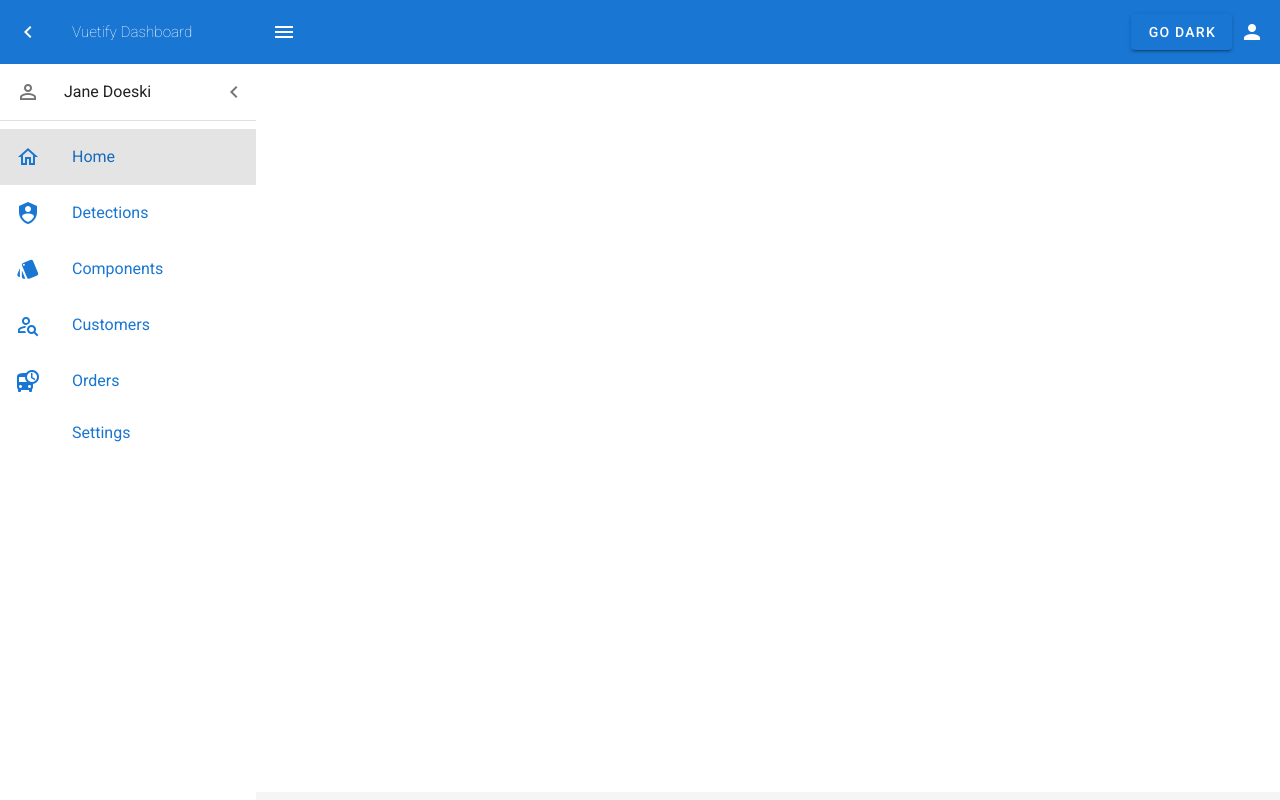
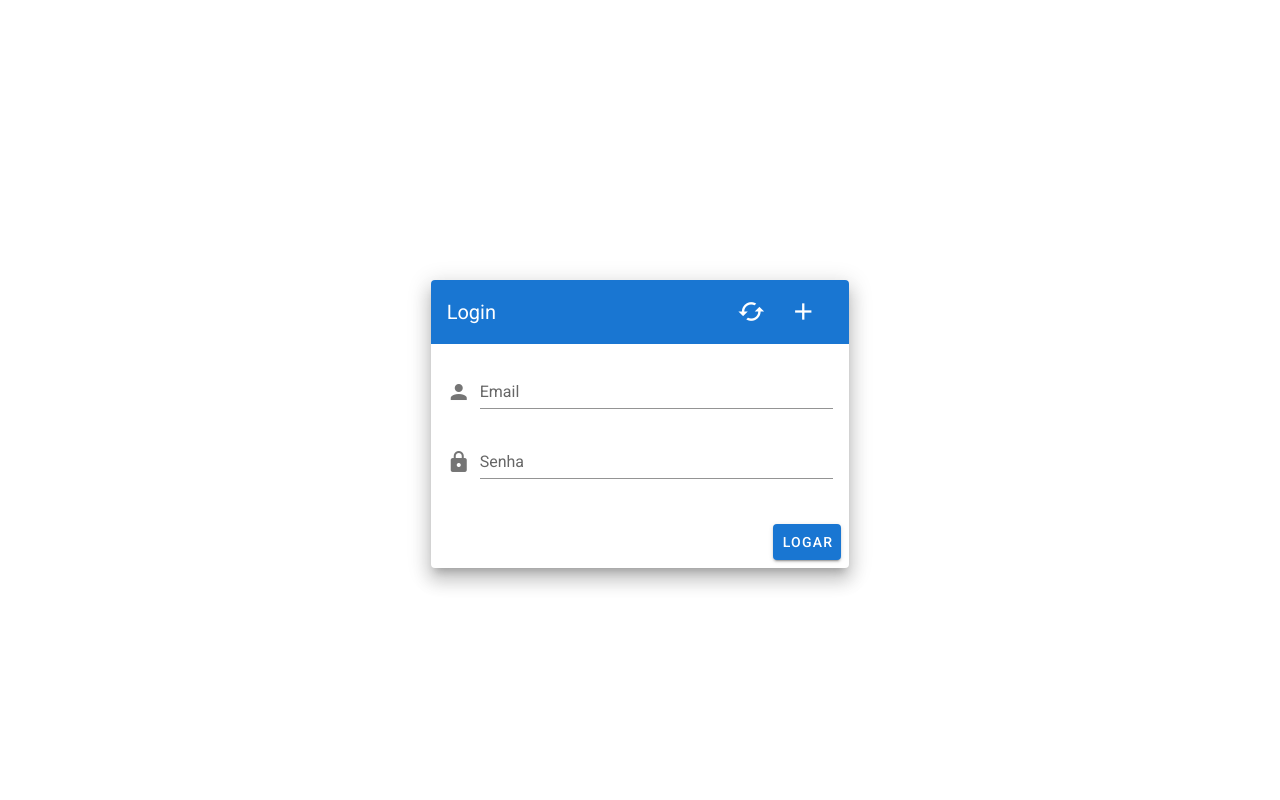
Before and after one commit to murilo2001/controle-gastos-pessoais, a Vue app in the folder frontend/: page /login in a window 1280 px wide. Shown: the top 800 px of the page. Built offline with nearby package versions, Linux system fonts and the light colour scheme.

Commit message:
Conexao com backend criado com axios, tela de login iniciada e rotas por autenticação definidas.

```diff
--- a/frontend/src/App.vue
+++ b/frontend/src/App.vue
@@ -3,8 +3,8 @@
     <div class="container grid-lg">
       <header class="navbar">
         <section class="navbar-section">
-          <router-link to="/" class="btn btn-link">Home</router-link>
-          <router-link to="/controle-gastos" class="btn btn-link">Controle Gastos</router-link>
+          <!-- <router-link to="/" class="btn btn-link">Home</router-link>
+          <router-link to="/controle-gastos" class="btn btn-link">Controle Gastos</router-link> -->
         </section>
       </header>
     </div>
--- /dev/null
+++ b/frontend/src/components/login/Login.vue
@@ -0,0 +1,115 @@
+<template>
+  <v-app id="inspire">
+    <v-content>
+      <v-container
+        fluid
+        fill-height
+      >
+        <v-layout
+          align-center
+          justify-center
+        >
+          <v-flex
+            xs12
+            sm8
+            md4
+          >
+            <v-card class="elevation-12">
+              <v-toolbar
+                color="primary"
+                dark
+                flat
+              >
+                <v-toolbar-title>Login</v-toolbar-title>
+                <v-spacer></v-spacer>
+                <v-tooltip bottom>
+                  <template v-slot:activator="{ on }">
+                    <v-btn
+                      href="#"
+                      icon
+                      large
+                      target="_blank"
+                      v-on="on"
+                    >
+                      <v-icon>mdi-cached</v-icon>
+                    </v-btn>
+                  </template>
+                  <span>Esqueci a senha</span>
+                </v-tooltip>
+                <v-tooltip right>
+                  <template v-slot:activator="{ on }">
+                    <v-btn
+                      icon
+                      large
+                      href="#"
+                      target="_blank"
+                      v-on="on"
+                      class="mx-2"
+                    >
+                      <v-icon>mdi-plus</v-icon>
+                    </v-btn>
+                  </template>
+                  <span>Registrar</span>
+                </v-tooltip>
+              </v-toolbar>
+              <v-card-text>
+                <v-form>
+                  <v-text-field
+                    label="Email"
+                    name="email"
+                    prepend-icon="mdi-account"
+                    type="text"
+                    v-model="email"
+                  ></v-text-field>
+
+                  <v-text-field
+                    id="senha"
+                    label="Senha"
+                    name="senha"
+                    prepend-icon="mdi-lock"
+                    type="senha"
+                    v-model="senha"
+                  ></v-text-field>
+                </v-form>
+              </v-card-text>
+              <v-card-actions>
+                <v-spacer></v-spacer>
+                <v-btn @click="autenticar" color="primary">Logar</v-btn>
+              </v-card-actions>
+            </v-card>
+          </v-flex>
+        </v-layout>
+      </v-container>
+    </v-content>
+</v-app>
+</template>
+
+<script>
+import UsuariosService from '../../services/UsuariosService';
+
+export default {
+    name: 'Login',
+
+    data() {
+        return {
+            email: "",
+            senha: ""
+        }
+    },
+    methods: {
+        autenticar() {
+            localStorage.clear();
+            UsuariosService.postLogar(this.email,this.senha).then(response => {
+                let user = {
+                    id: response.data.usuario.id,
+                    nome: response.data.usuario.nome,
+                    email: response.data.usuario.email
+                };
+                localStorage.setItem('user', JSON.stringify(user))
+            }).catch(error => {
+            console.error('error: ', error);
+            });
+        }
+    }
+}
+</script>
--- /dev/null
+++ b/frontend/src/config/BackendTokens.js
@@ -0,0 +1,3 @@
+export default {
+    backend: 'eyJhbGciOiJIUzI1NiIsInR5cCI6IkpXVCJ9.eyJpZCI6MiwiaWF0IjoxNjE5MjM5NjQ1LCJleHAiOjE2MTkzMjYwNDV9.F5JtmTOCpXu2e60YM0fbMZVPdmAl7g48dPDJcDCKe7o',
+}
--- a/frontend/src/router/index.js
+++ b/frontend/src/router/index.js
@@ -2,23 +2,60 @@ import Vue from 'vue';
 import Router from 'vue-router';
 
 import Home from '@/views/Home';
+import Login from '@/views/login/Index';
 import ControleGastos from '@/views/controleGastos/Index';
 
 Vue.use(Router);
 
-const routes = [
+const router = new Router({
+    mode: 'history', /* mode: 'history' oculta o # da url */
+    routes: [
+        {
+            name: 'login',
+            path: '/login',
+            component: Login,
+        },
         {
             name: 'home',
             path: '/',
             component: Home,
+            meta: {
+                requiresAuth: true,
+                breadcrumb: [
+                  { name: "Dashboard"}
+                ]
+              },
         },
         {
             name: 'controle-gastos',
             path: '/controle-gastos',
-        component: ControleGastos
+            component: ControleGastos,
+            meta: {
+                requiresAuth: true,
+                breadcrumb: [
+                  { name: "Contabilidade"}
+                ]
+              },
         }
     ]
+});
 
-const router = new Router({ routes });
+router.beforeEach((to, from, next) => {
+    const requiresAuth = to.matched.some(record => record.meta.requiresAuth)
+    const userLocalStorage = localStorage.getItem('user')
+    let isAuthenticated = false;
+
+    let user = null
+    if(userLocalStorage != "undefined"){
+      user = JSON.parse(localStorage.getItem('user'))
+      isAuthenticated = user != null ? true : false;
+    }
+
+    if (requiresAuth && !isAuthenticated) {
+      next("/login")
+    } else {
+      next();
+    }
+});
 
 export default router;
--- /dev/null
+++ b/frontend/src/services/APIService.js
@@ -0,0 +1,47 @@
+import axios from 'axios';
+import tokens from '@/config/BackendTokens';
+import router from '@/router/index.js'
+
+export default {
+
+    apiCall() {
+        const baseURL = 'http://localhost:3333';
+        const token = tokens;
+
+        let call = axios.create({
+            baseURL,
+            headers: {
+                'Content-Type': 'application/json',
+                'Accept': 'application/json',
+                'Authorization': `Bearer ${token}`
+            },
+            timeout: 60 * 4 * 1000
+        });
+
+        call.interceptors.response.use(
+            response => {
+                if (response.status === 200 || response.status === 201) {
+                    return Promise.resolve(response)
+                } else {
+                    return Promise.reject(response)
+                }
+            },
+            error => {
+                if (error.response.status) {
+                    switch (error.response.status) {
+                        case 401:
+                            router.push({ name: 'login' })
+                            break
+                        case 403:
+                            router.push({ name: 'login' })
+                            break
+                    }
+                    return Promise.reject(error.response)
+                }
+            },
+        )
+
+        return call
+
+    },
+}
--- /dev/null
+++ b/frontend/src/services/UsuariosService.js
@@ -0,0 +1,9 @@
+import APIService from '@/services/APIService.js'
+
+export default {
+  postLogar(email, senha) {
+    const postData = { email: email, senha: senha, is_logged: true };
+    return APIService.apiCall().post('/usuario/login',JSON.stringify(postData),
+    )
+  }
+}
--- /dev/null
+++ b/frontend/src/views/login/Index.vue
@@ -0,0 +1,14 @@
+<template>
+  <login />
+</template>
+
+
+<script>
+import Login from '@/components/login/Login';
+
+export default {
+    components: {
+        Login
+    },
+}
+</script>
```
Also changed, not shown: frontend/src/components/HelloWorld.vue (deleted, +0 -151 lines). Lines whose indentation alone changed are shown as unchanged.
